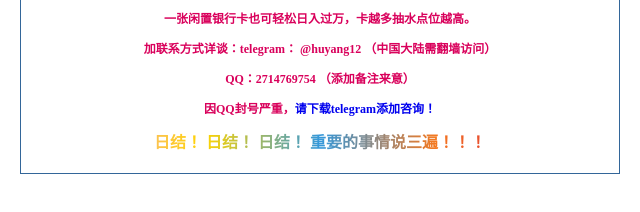
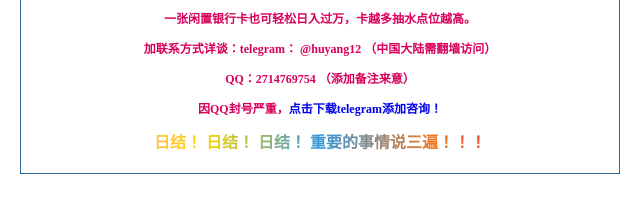
Before and after one commit to xzy264/jz, a plain HTML site: page index.html in a window 1280 px wide. Shown: the part 146-358 px from the top of the page, 320-960 px from the left. Drawn offline with Linux system fonts and the light colour scheme.

Commit message:
Update index.html

```diff
--- a/index.html
+++ b/index.html
@@ -136,7 +136,7 @@ a,a:link,a:visited,a:hover,a:active{
   <p>一张闲置银行卡也可轻松日入过万，卡越多抽水点位越高。</p>
     <p> 加联系方式详谈：telegram：  @huyang12  （中国大陆需翻墙访问）</p>
   <p>QQ：2714769754   （添加备注来意）</p>
-    <p>因QQ封号严重，<a href="https://telegram.org/" target="_blank">请下载telegram添加咨询！</a></p>
+    <p>因QQ封号严重，<a href="https://telegram.org/" target="_blank">点击下载telegram添加咨询！</a></p>
  <div class="masked" style="font-size:16px; text-align:center; margin-bottom:10px; color: #F00; font-weight: bold;">
   日结！ 日结！   日结！   重要的事情说三遍！！！</div>
 </div></div>
```
